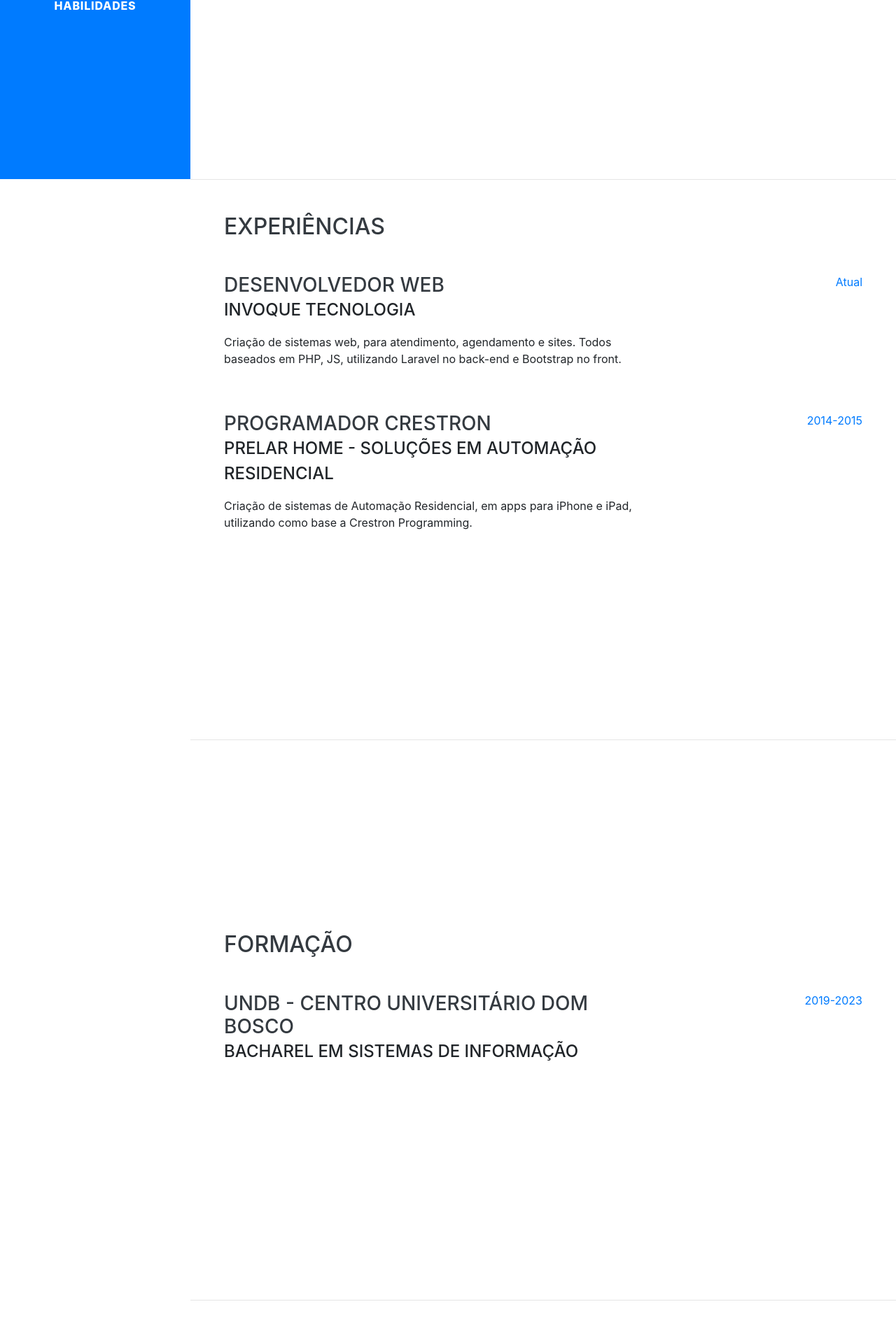
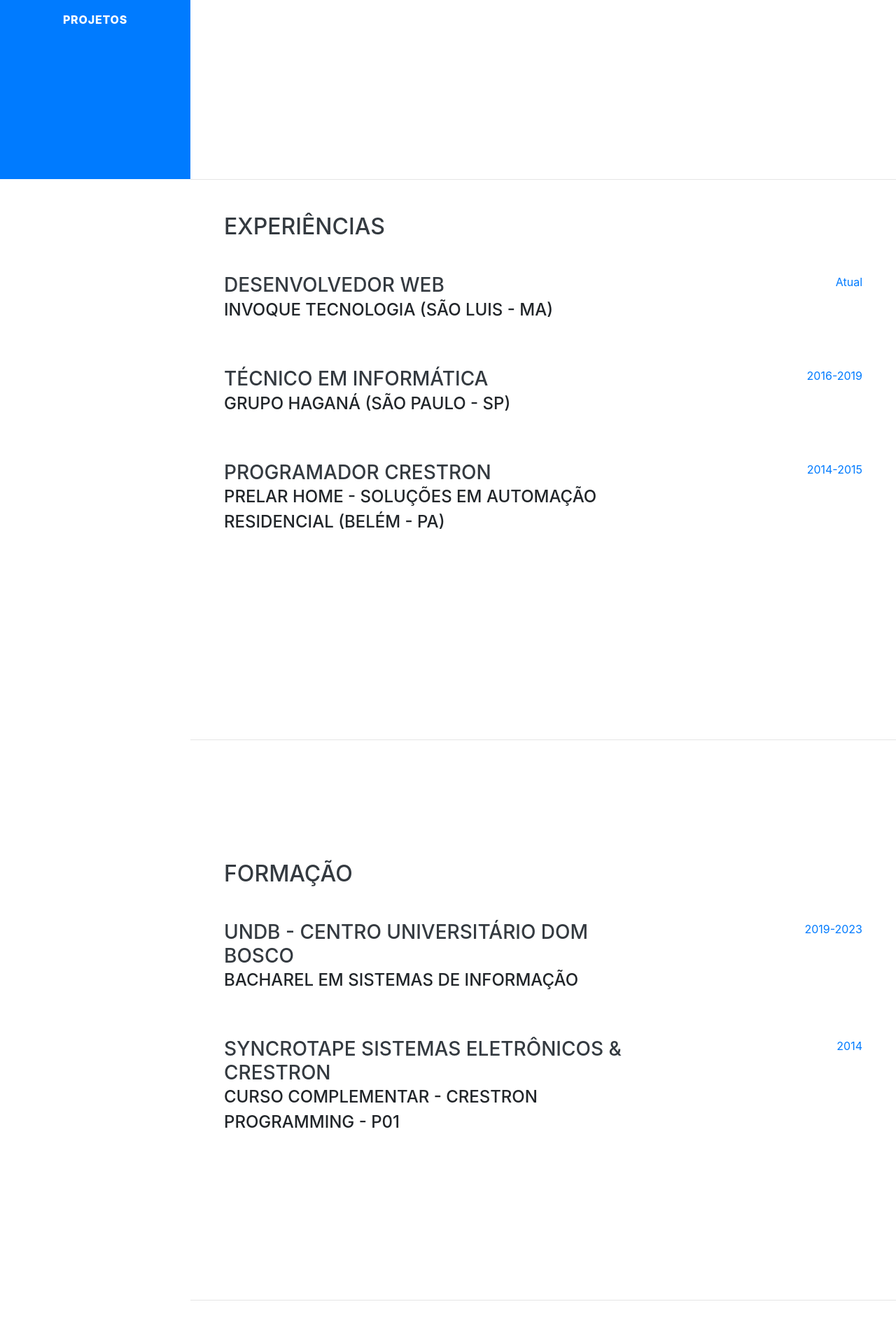
Before and after one commit to hercilioln/siteEstatico, a website with bundled scripts: page index.html in a window 1280 px wide. Shown: the part 544-2438 px from the top of the page at 70% size. Built offline with nearby package versions, Linux system fonts and the light colour scheme; a web font is replaced by a local one.

Commit message:
alterações importantes

```diff
--- a/index.html
+++ b/index.html
@@ -49,6 +49,9 @@
         <li class="nav-item">
           <a class="nav-link js-scroll-trigger" href="#skills">Habilidades</a>
         </li>
+        <li class="nav-item">
+          <a class="nav-link js-scroll-trigger" href="#projetos">Projetos</a>
+        </li>
 
       </ul>
     </div>
@@ -62,7 +65,7 @@
           <span class="text-primary">Lopes Nunes</span>
         </h1>
         <div class="subheading mb-5">São Luis, Maranhão, Brasil
-          <a href="mailto:name@email.com">- herciliodev@gmail.com</a>
+          <a href="mailto:newshercilio@gmail.com">- newshercilio@gmail.com</a>
         </div>
         <p class="lead mb-5">Desenvolvedor de Software em formação, acadêmico de Sistemas de Informação na UNDB</p>
         <div class="social-icons">
@@ -75,10 +78,10 @@
           <a href="https://twitter.com/hercilioln" target="_blank">
             <i class="fab fa-twitter"></i>
           </a>
-          <a href="https://medium.com/@hercilioln" target="_blank">
+          <!-- <a href="https://medium.com/@hercilioln" target="_blank">
             <i class="fab fa-medium"></i>
-          </a>
-          <a href="https://www.instagram.com/hercilio.jpeg/" target="_blank">
+          </a> -->
+          <a href="https://www.instagram.com/hercil.io/" target="_blank">
             <i class="fab fa-instagram"></i>
           </a>
         </div>
@@ -94,8 +97,8 @@
         <div class="resume-item d-flex flex-column flex-md-row justify-content-between mb-5">
           <div class="resume-content">
             <h3 class="mb-0">Desenvolvedor WEB</h3>
-            <div class="subheading mb-3">Invoque Tecnologia</div>
-            <p>Criação de sistemas web, para atendimento, agendamento e sites. Todos baseados em PHP, JS, utilizando Laravel no back-end e Bootstrap no front.</p>
+            <div class="subheading mb-3">Invoque Tecnologia (São Luis - MA)</div>
+            <p></p>
           </div>
           <div class="resume-date text-md-right">
             <span class="text-primary">Atual</span>
@@ -104,14 +107,24 @@
 
         <div class="resume-item d-flex flex-column flex-md-row justify-content-between mb-5">
           <div class="resume-content">
+            <h3 class="mb-0">Técnico em Informática</h3>
+            <div class="subheading mb-3">Grupo Haganá (São Paulo - SP)</div>
+            <p></p>
+          </div>
+          <div class="resume-date text-md-right">
+            <span class="text-primary">2016-2019</span>
+          </div>
+        </div>
+
+        <div class="resume-item d-flex flex-column flex-md-row justify-content-between mb-5">
+          <div class="resume-content">
             <h3 class="mb-0">Programador Crestron</h3>
-            <div class="subheading mb-3">Prelar Home - Soluções em Automação Residencial</div>
-            <p>Criação de sistemas de Automação Residencial, em apps para iPhone e iPad, utilizando como base a Crestron Programming.</p>
+            <div class="subheading mb-3">Prelar Home - Soluções em Automação Residencial (Belém - PA)</div>
+            <p></p>
           </div>
           <div class="resume-date text-md-right">
             <span class="text-primary">2014-2015</span>
           </div>
-        </div>
       </div>
 
     </section>
@@ -129,6 +142,16 @@
           </div>
           <div class="resume-date text-md-right">
             <span class="text-primary">2019-2023</span>
+          </div>
+        </div>
+
+        <div class="resume-item d-flex flex-column flex-md-row justify-content-between mb-5">
+          <div class="resume-content">
+            <h3 class="mb-0">Syncrotape Sistemas Eletrônicos & Crestron</h3>
+            <div class="subheading mb-3">Curso Complementar - Crestron Programming - P01</div>
+          </div>
+          <div class="resume-date text-md-right">
+            <span class="text-primary">2014</span>
           </div>
         </div>
 
@@ -164,6 +187,9 @@
           <li class="list-inline-item">
             <i class="fab fa-bootstrap"></i>
           </li>
+          <li class="list-inline-item">
+            <i class="fab fa-vuejs"></i>
+          </li>
           <!-- <li class="list-inline-item">
             <i class="fab fa-git"></i>
           </li> -->
@@ -190,6 +216,15 @@
     <hr class="m-0">
 
 
+    <section class="resume-section p-3 p-lg-5 d-flex align-items-center" id="projetos">
+      <div class="w-100">
+        <h2 class="mb-5">Projetos</h2>
+        <p>Em breve...</p>
+    </section>
+
+    <hr class="m-0">
+
+
 
   </div>
 
```
